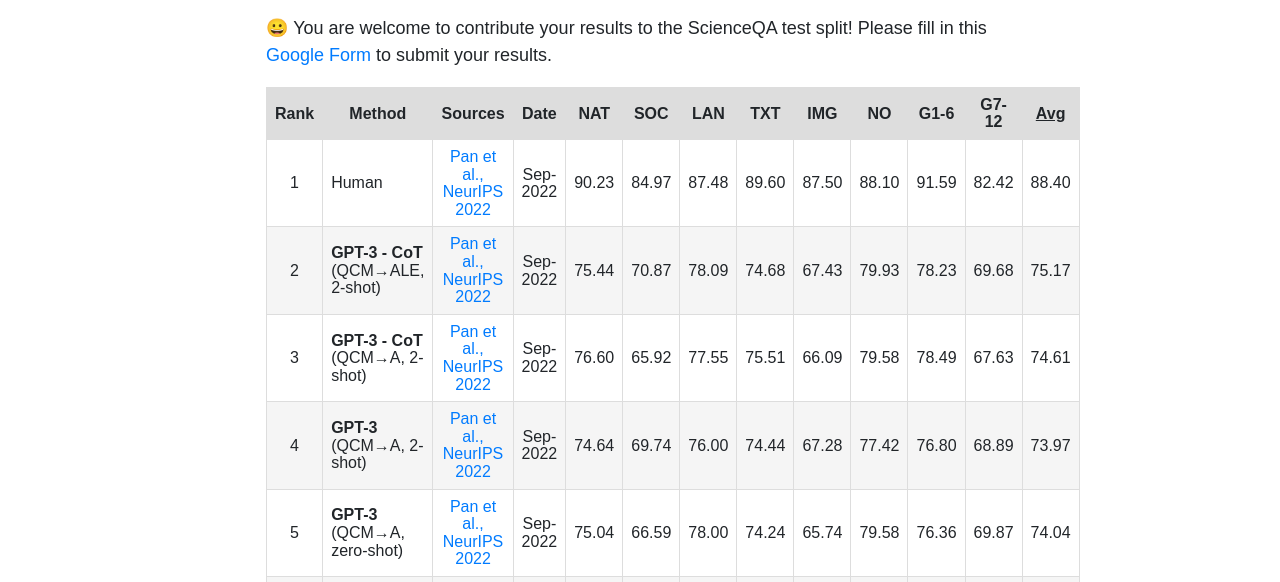
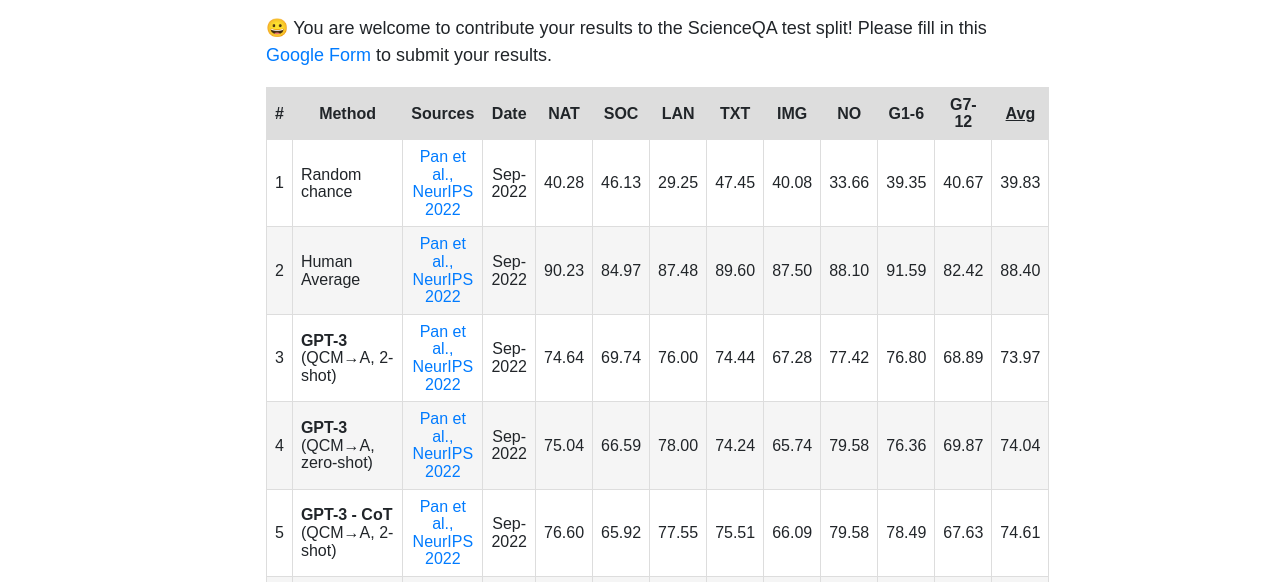
Before and after one commit to rjudgebench/rjudgebench.github.io, a plain HTML site: page leaderboard.html in a window 1280 px wide. Shown: the part 198-780 px from the top of the page. Drawn offline with Linux system fonts and the light colour scheme.

Commit message:
update leaderboard

```diff
--- a/leaderboard.html
+++ b/leaderboard.html
@@ -54,7 +54,7 @@
             <!-- https://www.cssscript.com/sort-table-header-column/ -->
             <table class="js-sort-table" id="results">
                 <tr>
-                    <td class="js-sort-number"><strong>Rank</strong></td>
+                    <td class="js-sort-number"><strong>#</strong></td>
                     <td class="js-sort-number"><strong>Method</strong></td>
                     <!-- <td class="js-sort-number"><strong>Learning</strong></td> -->
                     <td class="js-sort-number"><strong>Sources</strong></td>
@@ -71,7 +71,27 @@
                 </tr>
                 <tr>
                     <td>1</td>
-                    <td style="text-align: left;">Human</td>
+                    <td style="text-align: left;">Random chance</td>
+                    <!-- <td>-</td> -->
+                    <td>
+                        <a href="https://arxiv.org/abs/2209.09513" class="ext-link" style="font-size: 16px;">
+                            Pan et al., NeurIPS 2022
+                        </a>
+                    </td>
+                    <td>Sep-2022</td>
+                    <td>40.28</td>
+                    <td>46.13</td>
+                    <td>29.25</td>
+                    <td>47.45</td>
+                    <td>40.08</td>
+                    <td>33.66</td>
+                    <td>39.35</td>
+                    <td>40.67</td>
+                    <td>39.83</td>
+                </tr>
+                <tr>
+                    <td>2</td>
+                    <td style="text-align: left;">Human Average</td>
                     <!-- <td>-</td> -->
                     <td>
                         <a href="https://arxiv.org/abs/2209.09513" class="ext-link" style="font-size: 16px;">
@@ -90,7 +110,67 @@
                     <td>88.40</td>
                 </tr>
                 <tr>
-                    <td>2</td>
+                    <td>3</td>
+                    <td style="text-align: left;"><strong>GPT-3</strong> (QCM→A, 2-shot)</td>
+                    <!-- <td>2-shot</td> -->
+                    <td>
+                        <a href="https://arxiv.org/abs/2209.09513" class="ext-link" style="font-size: 16px;">
+                            Pan et al., NeurIPS 2022
+                        </a>
+                    </td>
+                    <td>Sep-2022</td>
+                    <td>74.64</td>
+                    <td>69.74</td>
+                    <td>76.00</td>
+                    <td>74.44</td>
+                    <td>67.28</td>
+                    <td>77.42</td>
+                    <td>76.80</td>
+                    <td>68.89</td>
+                    <td>73.97</td>
+                </tr>
+                <tr>
+                    <td>4</td>
+                    <td style="text-align: left;"><strong>GPT-3</strong> (QCM→A, zero-shot)</td>
+                    <!-- <td>zero-shot</td> -->
+                    <td>
+                        <a href="https://arxiv.org/abs/2209.09513" class="ext-link" style="font-size: 16px;">
+                            Pan et al., NeurIPS 2022
+                        </a>
+                    </td>
+                    <td>Sep-2022</td>
+                    <td>75.04</td>
+                    <td>66.59</td>
+                    <td>78.00</td>
+                    <td>74.24</td>
+                    <td>65.74</td>
+                    <td>79.58</td>
+                    <td>76.36</td>
+                    <td>69.87</td>
+                    <td>74.04</td>
+                </tr>
+                <tr>
+                    <td>5</td>
+                    <td style="text-align: left;"><strong>GPT-3 - CoT</strong> (QCM→A, 2-shot)</td>
+                    <!-- <td>2-shot</td> -->
+                    <td>
+                        <a href="https://arxiv.org/abs/2209.09513" class="ext-link" style="font-size: 16px;">
+                            Pan et al., NeurIPS 2022
+                        </a>
+                    </td>
+                    <td>Sep-2022</td>
+                    <td>76.60</td>
+                    <td>65.92</td>
+                    <td>77.55</td>
+                    <td>75.51</td>
+                    <td>66.09</td>
+                    <td>79.58</td>
+                    <td>78.49</td>
+                    <td>67.63</td>
+                    <td>74.61</td>
+                </tr>
+                <tr>
+                    <td>6</td>
                     <td style="text-align: left;"><strong>GPT-3 - CoT</strong> (QCM→ALE, 2-shot)</td>
                     <!-- <td>2-shot</td> -->
                     <td>
@@ -110,84 +190,44 @@
                     <td>75.17</td>
                 </tr>
                 <tr>
-                    <td>3</td>
-                    <td style="text-align: left;"><strong>GPT-3 - CoT</strong> (QCM→A, 2-shot)</td>
+                    <td>7</td>
+                    <td style="text-align: left;"><strong>Multimodal-CoT</strong> (Base)</td>
                     <!-- <td>2-shot</td> -->
                     <td>
-                        <a href="https://arxiv.org/abs/2209.09513" class="ext-link" style="font-size: 16px;">
-                            Pan et al., NeurIPS 2022
+                        <a href="https://arxiv.org/abs/2302.00923" class="ext-link" style="font-size: 16px;">
+                            Zhang et al., arXiv 2023
                         </a>
                     </td>
-                    <td>Sep-2022</td>
-                    <td>76.60</td>
-                    <td>65.92</td>
-                    <td>77.55</td>
-                    <td>75.51</td>
-                    <td>66.09</td>
-                    <td>79.58</td>
-                    <td>78.49</td>
-                    <td>67.63</td>
-                    <td>74.61</td>
+                    <td>Feb-2023</td>
+                    <td>87.52</td>
+                    <td>77.17</td>
+                    <td>85.82</td>
+                    <td>87.88</td>
+                    <td>82.90</td>
+                    <td>86.83</td>
+                    <td>84.65</td>
+                    <td>85.37</td>
+                    <td>84.91</td>
                 </tr>
                 <tr>
-                    <td>4</td>
-                    <td style="text-align: left;"><strong>GPT-3</strong> (QCM→A, 2-shot)</td>
+                    <td>8</td>
+                    <td style="text-align: left;"><strong>Multimodal-CoT</strong> (Large)</td>
                     <!-- <td>2-shot</td> -->
                     <td>
-                        <a href="https://arxiv.org/abs/2209.09513" class="ext-link" style="font-size: 16px;">
-                            Pan et al., NeurIPS 2022
+                        <a href="https://arxiv.org/abs/2302.00923" class="ext-link" style="font-size: 16px;">
+                            Zhang et al., arXiv 2023
                         </a>
                     </td>
-                    <td>Sep-2022</td>
-                    <td>74.64</td>
-                    <td>69.74</td>
-                    <td>76.00</td>
-                    <td>74.44</td>
-                    <td>67.28</td>
-                    <td>77.42</td>
-                    <td>76.80</td>
-                    <td>68.89</td>
-                    <td>73.97</td>
-                </tr>
-                <tr>
-                    <td>5</td>
-                    <td style="text-align: left;"><strong>GPT-3</strong> (QCM→A, zero-shot)</td>
-                    <!-- <td>zero-shot</td> -->
-                    <td>
-                        <a href="https://arxiv.org/abs/2209.09513" class="ext-link" style="font-size: 16px;">
-                            Pan et al., NeurIPS 2022
-                        </a>
-                    </td>
-                    <td>Sep-2022</td>
-                    <td>75.04</td>
-                    <td>66.59</td>
-                    <td>78.00</td>
-                    <td>74.24</td>
-                    <td>65.74</td>
-                    <td>79.58</td>
-                    <td>76.36</td>
-                    <td>69.87</td>
-                    <td>74.04</td>
-                </tr>
-                <tr>
-                    <td>6</td>
-                    <td style="text-align: left;">Random chance</td>
-                    <!-- <td>-</td> -->
-                    <td>
-                        <a href="https://arxiv.org/abs/2209.09513" class="ext-link" style="font-size: 16px;">
-                            Pan et al., NeurIPS 2022
-                        </a>
-                    </td>
-                    <td>Sep-2022</td>
-                    <td>40.28</td>
-                    <td>46.13</td>
-                    <td>29.25</td>
-                    <td>47.45</td>
-                    <td>40.08</td>
-                    <td>33.66</td>
-                    <td>39.35</td>
-                    <td>40.67</td>
-                    <td>39.83</td>
+                    <td>Feb-2023</td>
+                    <td>95.91</td>
+                    <td>82.00</td>
+                    <td>90.82</td>
+                    <td>95.26</td>
+                    <td>88.80</td>
+                    <td>92.89</td>
+                    <td>92.44</td>
+                    <td>90.31</td>
+                    <td>91.68</td>
                 </tr>
             </table>
             <p>
```
Also changed, not shown: index.html (+3 -0 lines).
